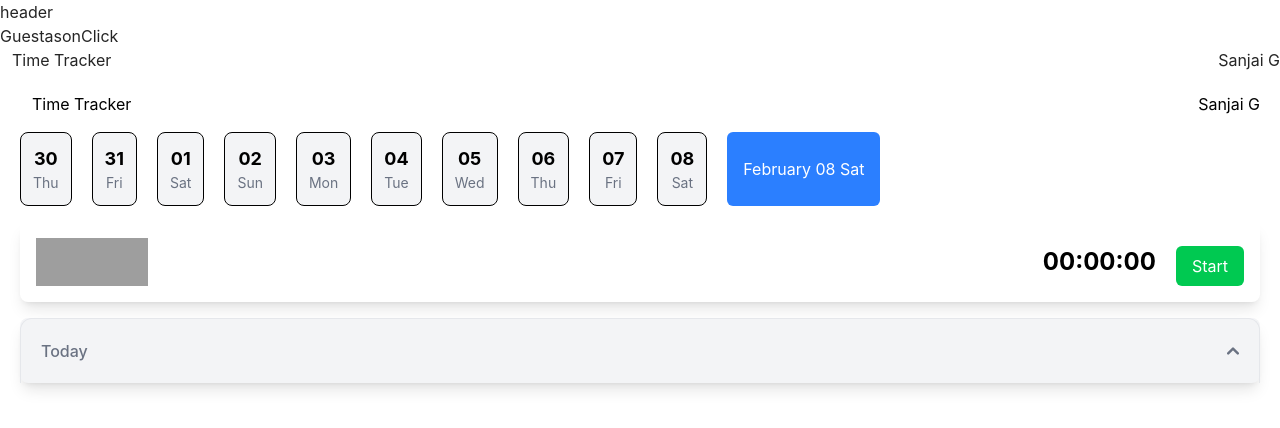
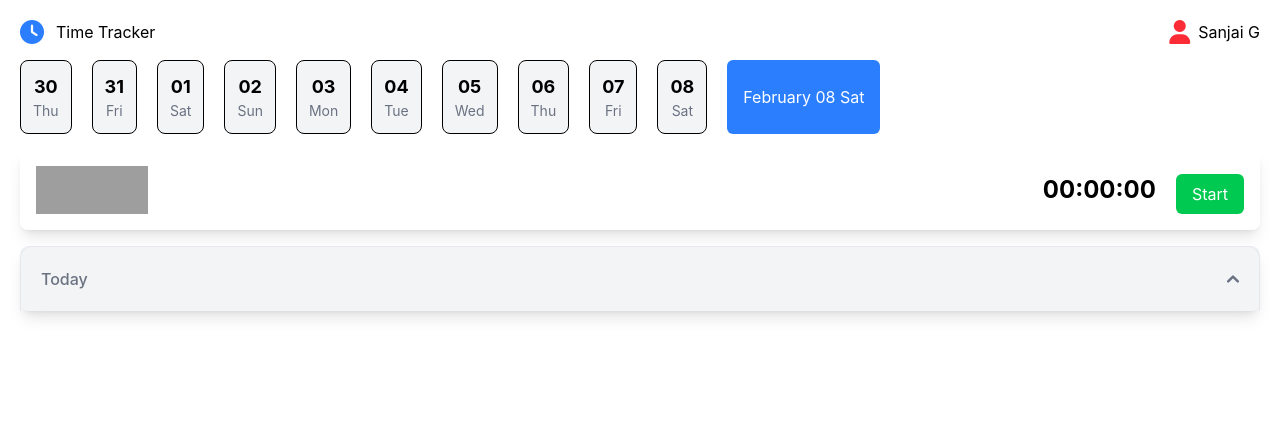
Before and after one commit to raviwbc/wbc-tracker, a React (Create React App) app: page / in a window 1280 px wide. Shown: the top 428 px of the page. Built offline with nearby package versions, Linux system fonts and the light colour scheme; grey boxes are pictures that could not be loaded.

Commit message:
Time tracker UI

```diff
--- a/public/index.html
+++ b/public/index.html
@@ -25,7 +25,7 @@
       Learn how to configure a non-root public URL by running `npm run build`.
     -->
     <script src="https://unpkg.com/@tailwindcss/browser@4"></script>
-
+    <link rel="stylesheet" href="https://cdnjs.cloudflare.com/ajax/libs/font-awesome/6.7.2/css/all.min.css" integrity="sha512-Evv84Mr4kqVGRNSgIGL/F/aIDqQb7xQ2vcrdIwxfjThSH8CSR7PBEakCr51Ck+w+/U6swU2Im1vVX0SVk9ABhg==" crossorigin="anonymous" referrerpolicy="no-referrer" />
     <title>WBC</title>
   </head>
   <body>
--- a/src/index.tsx
+++ b/src/index.tsx
@@ -10,7 +10,7 @@
 );
 root.render(
   <React.StrictMode>
-    <App />
+    {/* <App /> */}
     <TimeTrack />
   </React.StrictMode>
 );
```
